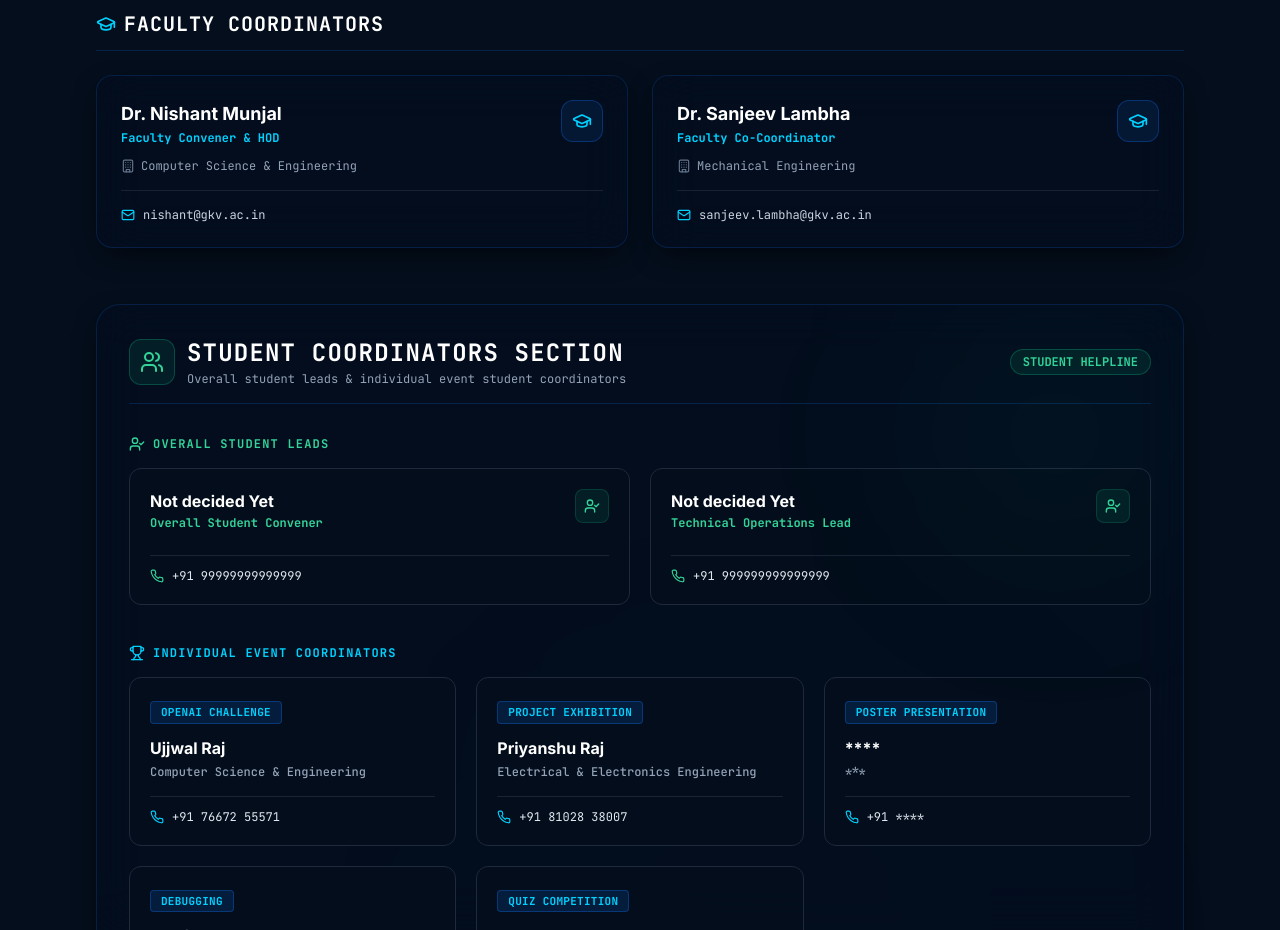
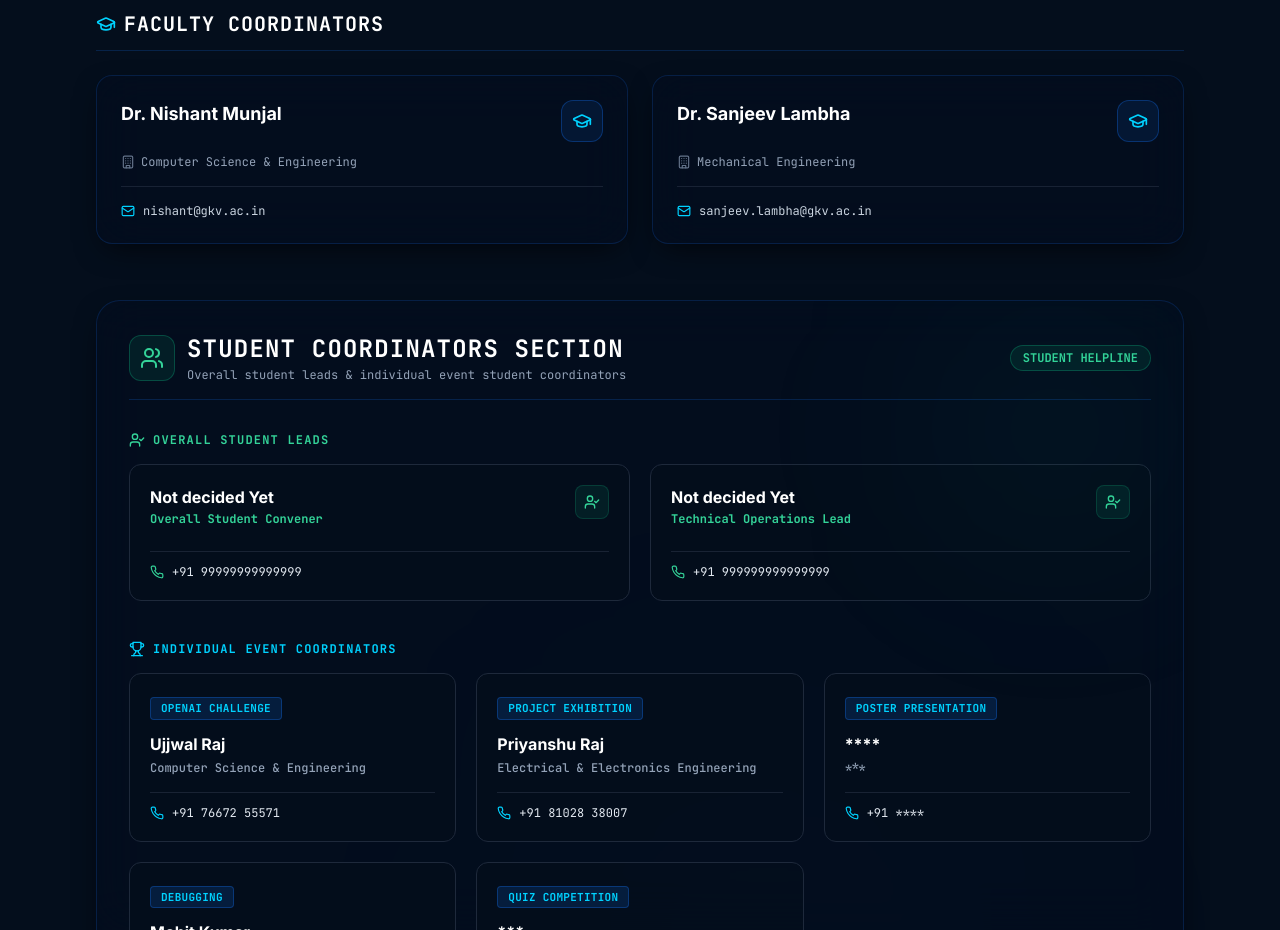
Before and after one commit to UjjwalRaj2025/EventManag_Eng_DAY, a React (Vite) app: page / in a window 1280 px wide. Shown: the part 3020-3950 px from the top of the page. Built offline with nearby package versions, Linux system fonts and the light colour scheme.

Commit message:
Update eventData.js

```diff
--- a/src/data/eventData.js
+++ b/src/data/eventData.js
@@ -459,13 +459,13 @@ export const CONTACT_INFO = {
   facultyCoordinators: [
     {
       name: "Dr. Nishant Munjal ",
-      role: "Faculty Convener & HOD",
+      // role: "Faculty Convener & HOD",
       department: "Computer Science & Engineering",
       email: "nishant@gkv.ac.in"
     },
     {
       name: "Dr. Sanjeev Lambha",
-      role: "Faculty Co-Coordinator",
+      // role: "Faculty Co-Coordinator",
       department: "Mechanical Engineering",
       email: "sanjeev.lambha@gkv.ac.in"
     }
```
